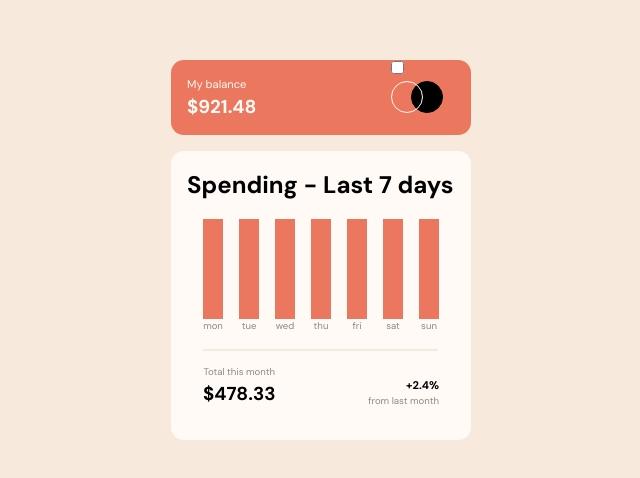
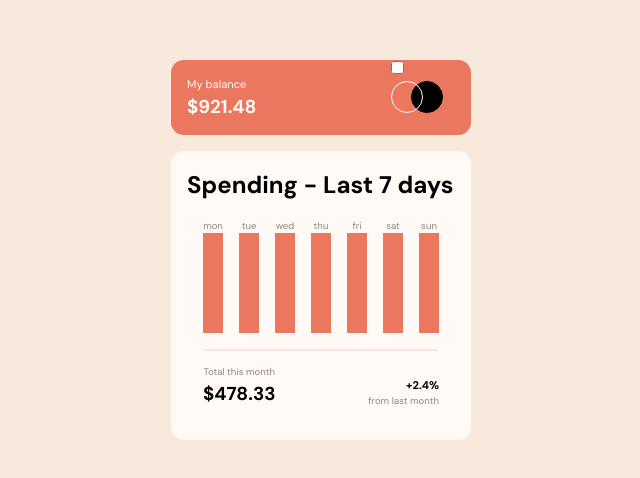
Before and after one commit to Delgorithm/expenses-chart-component, a plain HTML site: page index.html in a window 1280 px wide. Shown: the part 158-636 px from the top of the page, without its empty margins (319-959 px from the left). Drawn offline with Linux system fonts and the light colour scheme.

Commit message:
Use of the html to make the chart

```diff
--- a/index.html
+++ b/index.html
@@ -45,33 +45,33 @@
         <!-- Chart expenses part -->
         <div class="expenses-array__part">
           <!-- Days of the week -->
-          <div class="mon">
+          <div class="mon" id="weekday">
+            <p>mon</p>
             <span></span>
-            <p>mon</p>
           </div>
-          <div class="tue">
+          <div class="tue" id="weekday">
+            <p>tue</p>
             <span></span>
-            <p>tue</p>
           </div>
-          <div class="wed">
+          <div class="wed" id="weekday">
+            <p>wed</p>
             <span></span>
-            <p>wed</p>
           </div>
-          <div class="thu">
+          <div class="thu" id="weekday">
+            <p>thu</p>
             <span></span>
-            <p>thu</p>
           </div>
-          <div class="fri">
+          <div class="fri" id="weekday">
+            <p>fri</p>
             <span></span>
-            <p>fri</p>
           </div>
-          <div class="sat">
+          <div class="sat" id="weekday">
+            <p>sat</p>
             <span></span>
-            <p>sat</p>
           </div>
-          <div class="sun">
+          <div class="sun" id="weekday">
+            <p>sun</p>
             <span></span>
-            <p>sun</p>
           </div>
         </div>
 
```
